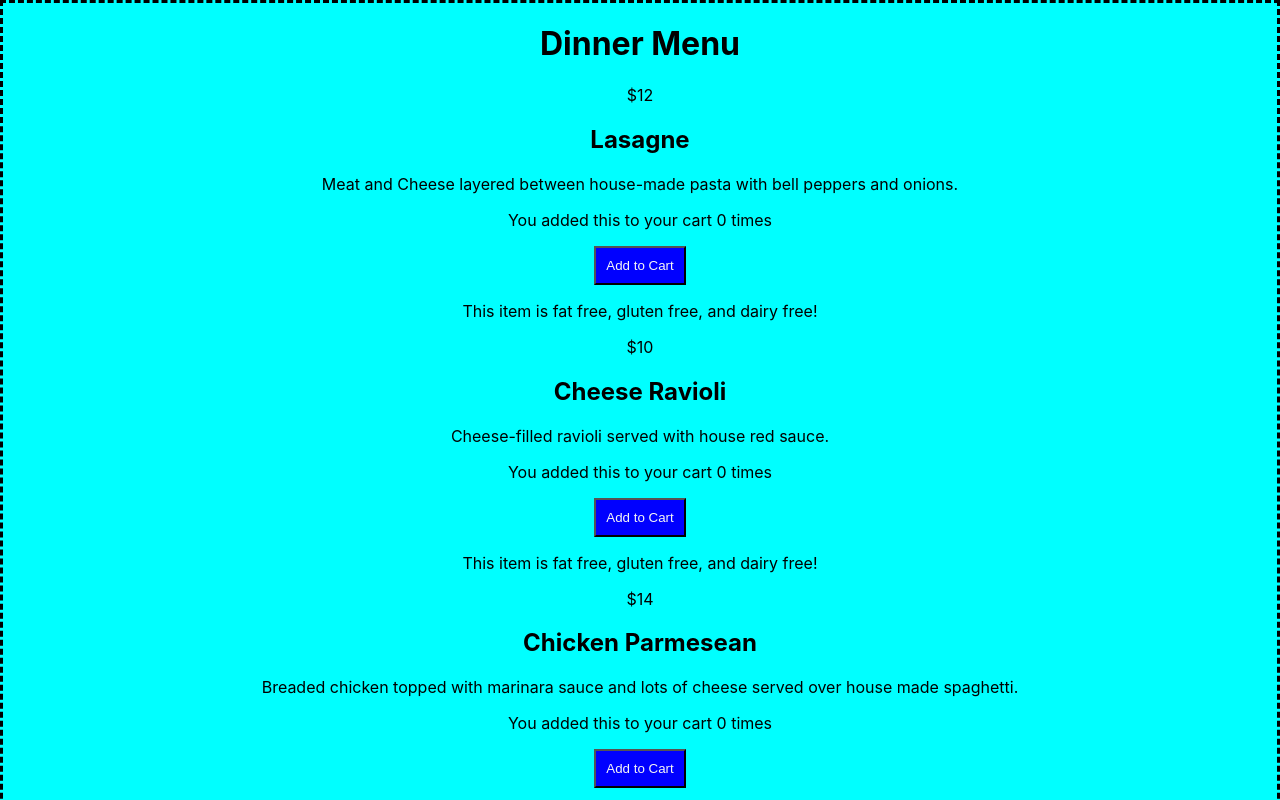
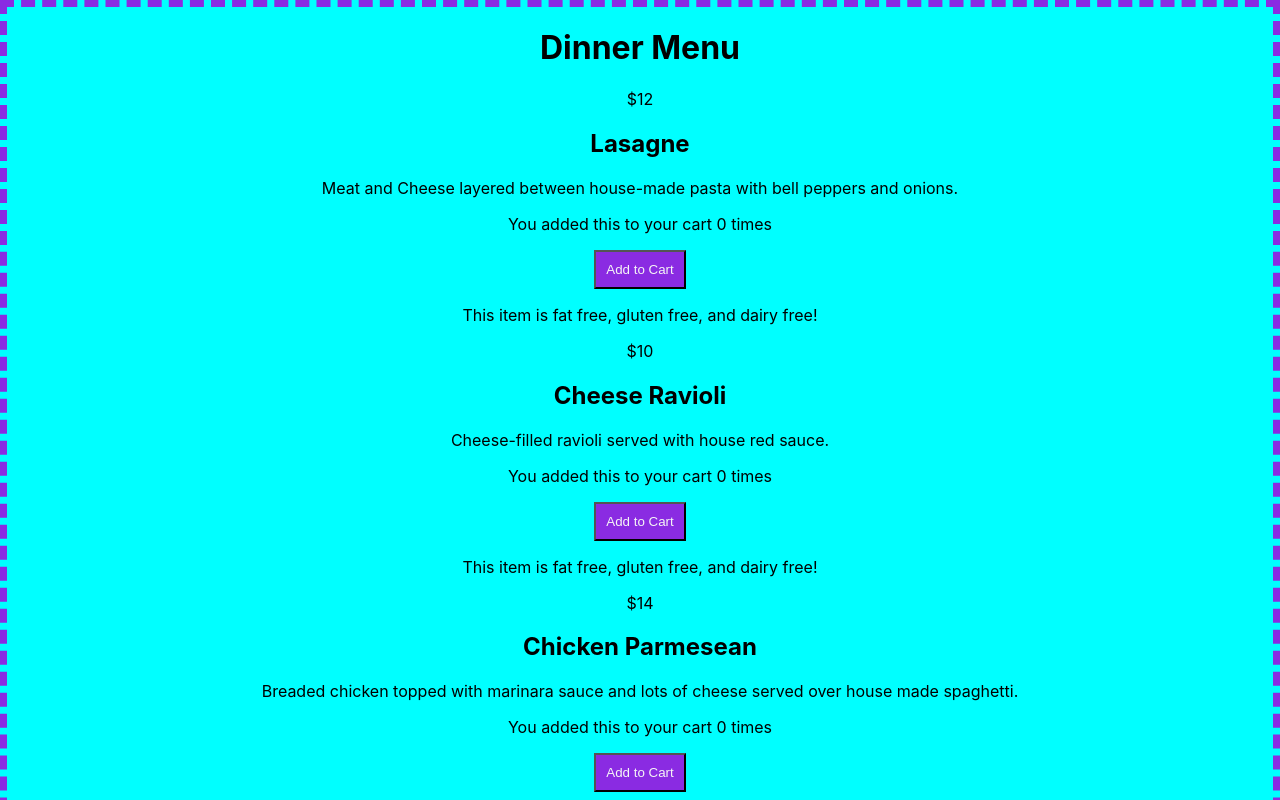
Before and after one commit to Karynes16/Portfolio1, a React (Create React App) app: page / in a window 1280 px wide. Shown: the top 800 px of the page. Built offline with nearby package versions, Linux system fonts and the light colour scheme.

Commit message:
March 22, 2022 3:32 PM

```diff
--- a/src/index.css
+++ b/src/index.css
@@ -7,6 +7,8 @@ body {
   -moz-osx-font-smoothing: grayscale;
   background-color: aqua;
   border-style: dashed;
+  border-width: 7px;
+  border-color: blueviolet;
 }
 
 code {
@@ -17,5 +19,5 @@ code {
 button {
   color: whitesmoke;
   padding: 10px;
-  background-color: blue;
+  background-color: blueviolet;
 }
```
